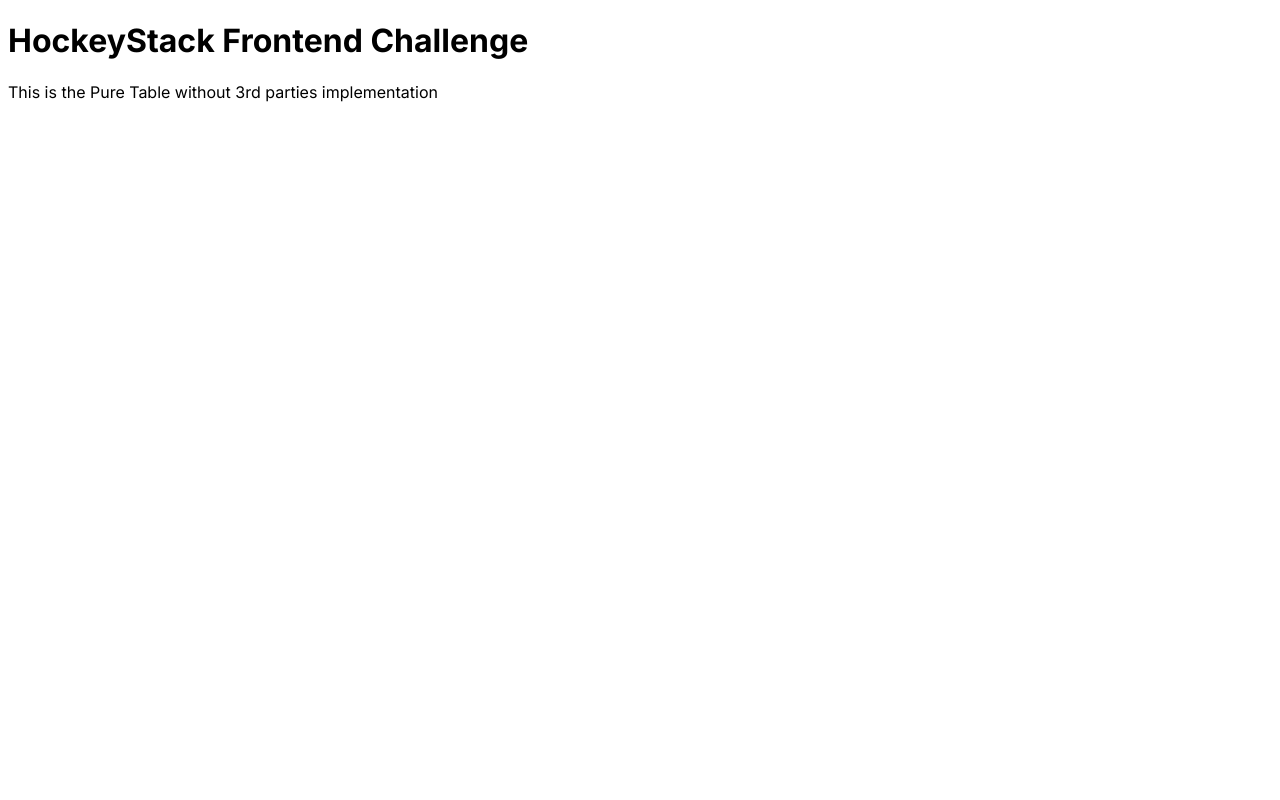
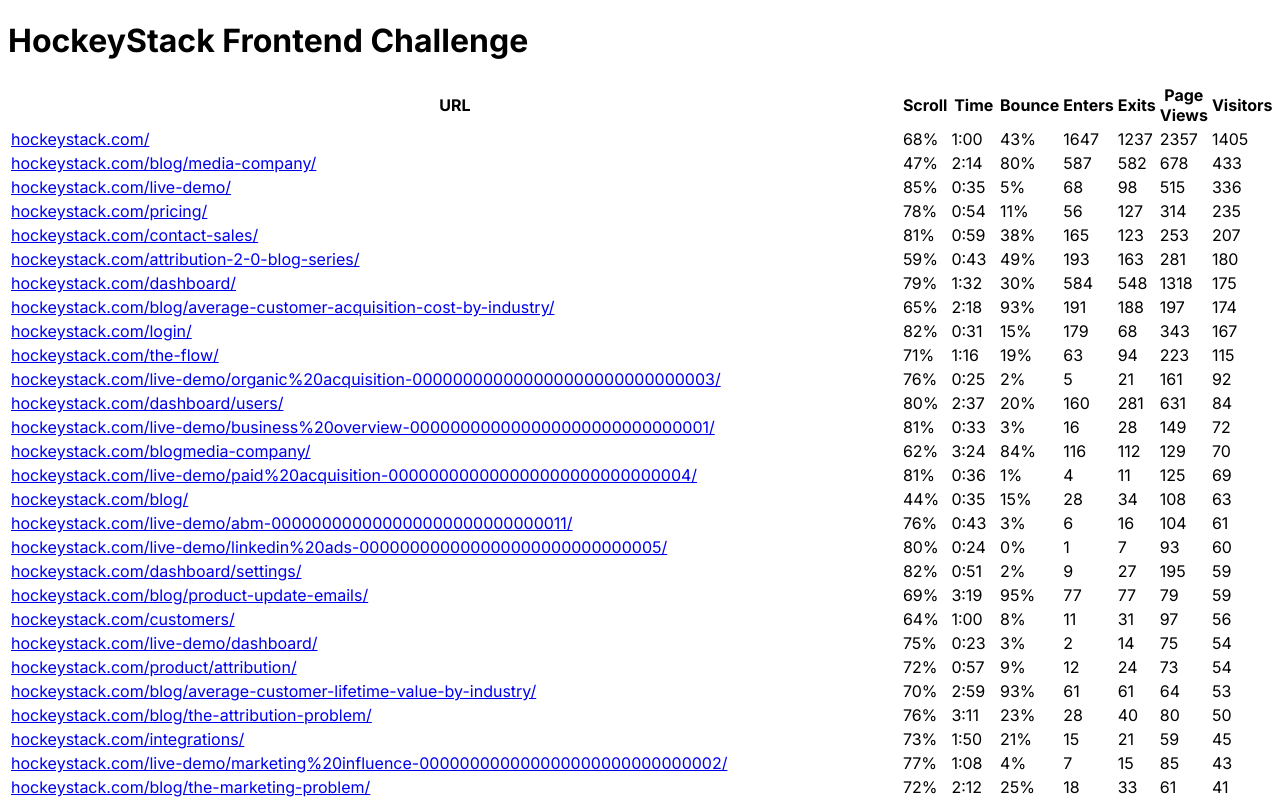
Before and after one commit to andvirga/hockeystack-frontend-challenge, a Next.js app: page /pure-table in a window 1280 px wide. Shown: the top 800 px of the page. Built offline with nearby package versions, Linux system fonts and the light colour scheme.

Commit message:
chore: Pure table basic implementation

```diff
--- a/src/app/components/PureTable.tsx
+++ b/src/app/components/PureTable.tsx
@@ -1,9 +1,58 @@
 import React from "react";
+import { TableColumn, TableRow } from "../types";
+import { TABLE_COLUMNS } from "../constants";
+import { formatTime } from "../utils";
 
-export interface IPureTableProps {}
+export interface IPureTableProps {
+  columns: TableColumn[];
+  rows: TableRow[];
+}
 
-const PureTable = (props: IPureTableProps): JSX.Element => {
-  return <div>This is the Pure Table without 3rd parties implementation</div>;
+const formatCell = (col: TableColumn, row: TableRow): JSX.Element => {
+  switch (col.type) {
+    case "percentage":
+      return <div>{row[col.key]}%</div>;
+    case "time":
+      return <div>{formatTime(row["time"])}</div>;
+    case "url":
+      return (
+        <div>
+          <a href={row["url"]} target="_blank">
+            {row["url"]}
+          </a>
+        </div>
+      );
+    case "number":
+    default:
+      return <div>{row[col.key]}</div>;
+  }
+};
+
+const PureTable = ({ columns, rows }: IPureTableProps): JSX.Element => {
+  return (
+    <table>
+      <thead>
+        <tr>
+          {columns.map((col) => (
+            <th key={col.key}>{col.label}</th>
+          ))}
+        </tr>
+      </thead>
+      <tbody>
+        {rows.map((row, idRow) => {
+          return (
+            <tr key={`row_${idRow}`}>
+              {columns.map((col, idCol) => {
+                return (
+                  <td key={`cell_${idRow}_${idCol}`}>{formatCell(col, row)}</td>
+                );
+              })}
+            </tr>
+          );
+        })}
+      </tbody>
+    </table>
+  );
 };
 
 export default PureTable;
--- /dev/null
+++ b/src/app/constants.ts
@@ -0,0 +1,44 @@
+import { TableColumn } from "./types";
+
+export const TABLE_COLUMNS: TableColumn[] = [
+    {
+        label: "URL",
+        key: "url",
+        type: "url"
+    },
+    {
+        label: "Scroll",
+        key: "scroll",
+        type: "percentage"
+    },
+    {
+        label: "Time",
+        key: "time",
+        type: "time"
+    },
+    {
+        label: "Bounce",
+        key: "bounce",
+        type: "percentage"
+    },
+    {
+        label: "Enters",
+        key: "enters",
+        type: "number"
+    },
+    {
+        label: "Exits",
+        key: "exits",
+        type: "number"
+    },
+    {
+        label: "Page Views",
+        key: "pageViews",
+        type: "number"
+    },
+    {
+        label: "Visitors",
+        key: "visitors",
+        type: "number"
+    }
+]
--- a/src/app/pure-table/page.tsx
+++ b/src/app/pure-table/page.tsx
@@ -1,10 +1,19 @@
 import PureTable from "../components/PureTable";
+import { TABLE_COLUMNS } from "../constants";
+import { TableRow, DataRow } from "../types";
+import { formatTableRows } from "../utils";
 
-export default function Home() {
+export default async function Home() {
+  const apiData = await fetch("http://localhost:3000/api");
+  const apiDataRows: DataRow[] = await apiData.json();
+  const tableRows: TableRow[] = formatTableRows(apiDataRows);
+
+  console.log(">>> tableRows", tableRows);
+
   return (
     <main className="flex min-h-screen flex-col">
       <h1>HockeyStack Frontend Challenge</h1>
-      <PureTable />
+      <PureTable columns={TABLE_COLUMNS} rows={tableRows} />
     </main>
   );
 }
--- /dev/null
+++ b/src/app/types.ts
@@ -0,0 +1,29 @@
+export interface DataRow {
+    url: string,
+    totalCount: number,
+    totalVisitorCount: number,
+    bounceCount: number,
+    startsWithCount: number,
+    endsWithCount: number,
+    avgScrollPercentage: number,
+    totalPageviewCount: number
+}
+
+export type ColumnType = "number" | "percentage" | "time" | "url"
+
+export interface TableColumn {
+    key: "url" | "scroll" | "time" | "bounce" | "enters" | "exits" | "pageViews" | "visitors",
+    label: string,
+    type: ColumnType
+}
+
+export interface TableRow {
+    url: string,
+    scroll: number,
+    time: number,
+    bounce: number,
+    enters: number,
+    exits: number,
+    pageViews: number,
+    visitors: number,
+}
--- /dev/null
+++ b/src/app/utils.ts
@@ -0,0 +1,22 @@
+import { DataRow, TableRow } from "./types";
+
+export const formatTime = (seconds: number) => {
+    const minutes = Math.floor(seconds / 60);
+    const remainingSeconds = seconds % 60;
+    // Ensure that seconds are always two digits
+    const formattedSeconds = remainingSeconds.toString().padStart(2, '0');
+    return `${minutes}:${formattedSeconds}`;
+}
+
+export const formatTableRows = (apiDataRows: DataRow[]): TableRow[] => {
+    return apiDataRows.map((row) => ({
+        url: row.url,
+        scroll: row.avgScrollPercentage,
+        time: row.totalPageviewCount,
+        bounce: Math.ceil(row.bounceCount * 100 / row.totalCount),
+        enters: row.startsWithCount,
+        exits: row.endsWithCount,
+        pageViews: row.totalCount,
+        visitors: row.totalVisitorCount,
+    }))
+}
```
